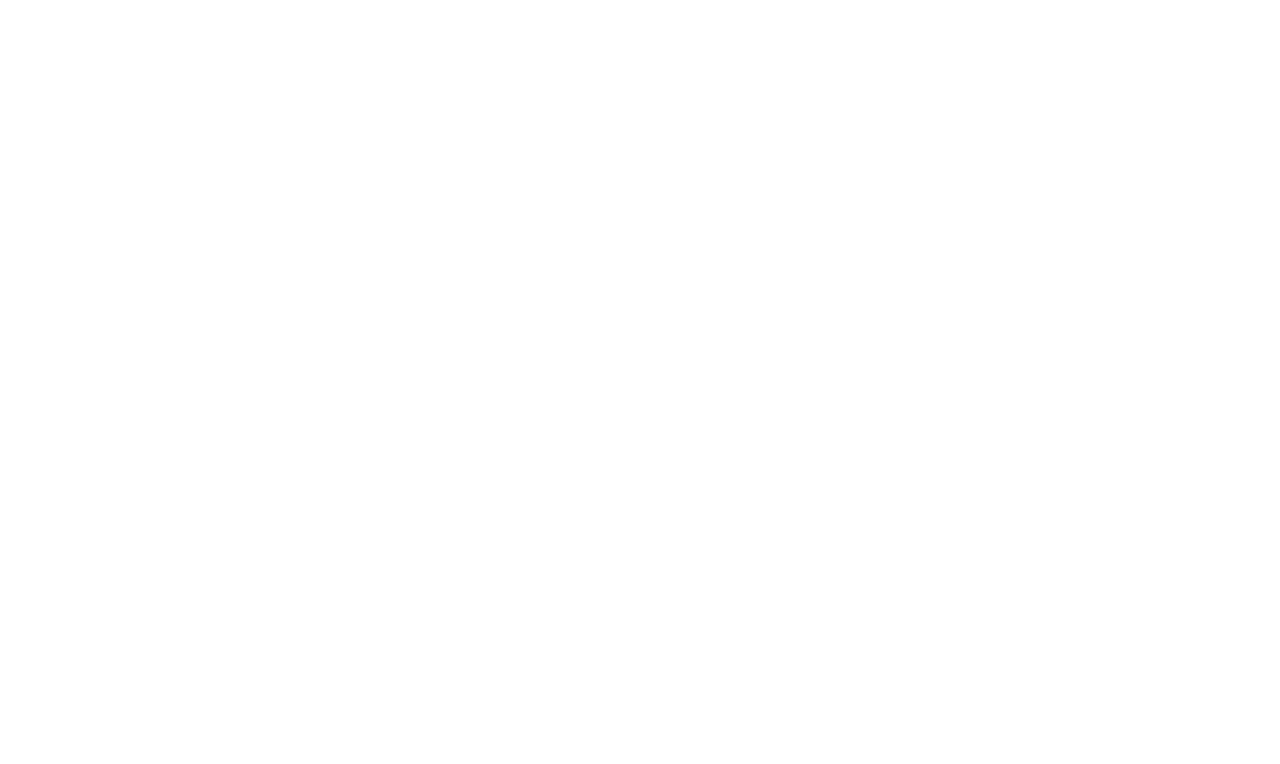
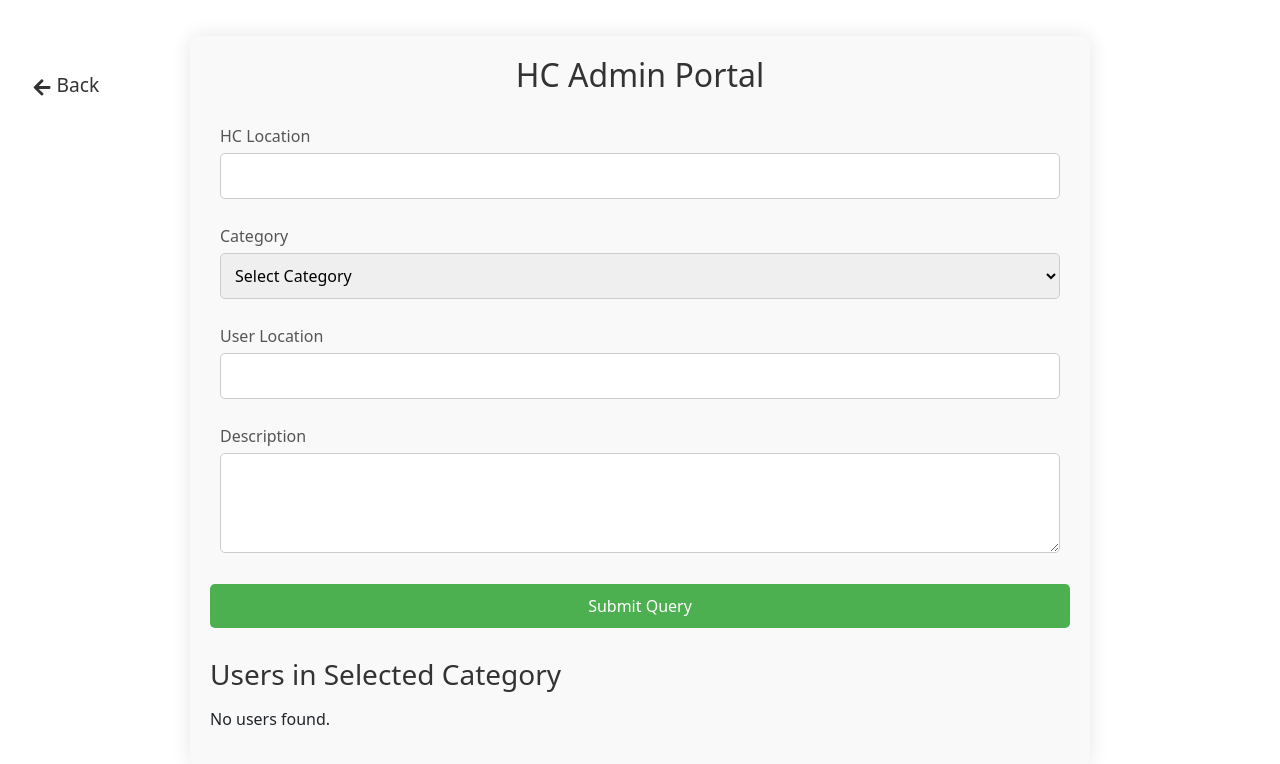
Before and after one commit to fauxriarty/happiness-cafes-frontend, a React (Create React App) app: page /admin in a window 1280 px wide. Before the commit this address had no page. Shown: the top 764 px of the page. Built offline with nearby package versions, Linux system fonts and the light colour scheme.

Commit message:
created a basic demo admin portal

```diff
--- /dev/null
+++ b/src/AdminPortal.css
@@ -0,0 +1,102 @@
+.admin-container {
+  max-width: 900px;
+  margin: 0 auto;
+  margin-top: 36px;
+  margin-bottom: 36px;
+  padding: 20px;
+  background: #f9f9f9;
+  border-radius: 10px;
+  box-shadow: 0px 0px 20px rgba(0, 0, 0, 0.1);
+}
+
+h2 {
+  text-align: center;
+  margin-bottom: 20px;
+  color: #333;
+}
+
+.query-form {
+  display: flex;
+  flex-direction: column;
+}
+
+.form-group {
+  margin-bottom: 15px;
+}
+
+.form-group label {
+  display: block;
+  margin-bottom: 5px;
+  color: #555;
+}
+
+.form-group select,
+.form-group input,
+.form-group textarea {
+  width: 100%;
+  padding: 10px;
+  border-radius: 5px;
+  border: 1px solid #ccc;
+}
+
+.form-group textarea {
+  resize: vertical;
+  height: 100px;
+}
+
+.btn-submit {
+  padding: 10px 20px;
+  background-color: #4CAF50;
+  color: white;
+  border: none;
+  border-radius: 5px;
+  cursor: pointer;
+  margin-top: 10px;
+}
+
+.btn-submit:hover {
+  background-color: #45a049;
+}
+
+.user-list {
+  margin-top: 30px;
+}
+
+.user-list h3 {
+  margin-bottom: 15px;
+  color: #333;
+}
+
+.user-list ul {
+  list-style: none;
+  padding: 0;
+}
+
+.user-list li {
+  background: #fff;
+  padding: 15px;
+  border-radius: 5px;
+  box-shadow: 0px 0px 10px rgba(0, 0, 0, 0.1);
+  margin-bottom: 10px;
+}
+
+.user-list li p {
+  margin: 5px 0;
+  color: #555;
+}
+
+.user-list li p strong {
+  color: #333;
+}
+
+.back-button {
+  position: absolute;
+  top: 72px;
+  left: 32px;
+  scale: 1.2;
+  background: none;
+  border: none;
+  color: #333;
+  font-size: 16px;
+  cursor: pointer;
+}
--- /dev/null
+++ b/src/AdminPortal.js
@@ -0,0 +1,128 @@
+import React, { useState } from 'react';
+import axios from 'axios';
+import { useNavigate } from 'react-router-dom';
+import './AdminPortal.css';
+import { FaArrowLeft } from 'react-icons/fa';
+
+const sdgs = [
+  'Food & Nutrition',
+  'Water & Sanitation',
+  'Shelter & Housing',
+  'Health & Well-being',
+  'Primary Education',
+  'Vocational Training',
+  'Adult Education & Literacy',
+  'Skill Development',
+  'Employment & Job Creation',
+  'Entrepreneurship & Business Development',
+  'Energy',
+  'Transportation',
+  'Waste Management',
+  'Gender Equality & Women\'s Empowerment',
+  'Social Services',
+  'Local & Regional Partnerships',
+  'International Aid & Cooperation',
+  'Knowledge Sharing Platforms',
+  'Volunteer Networks'
+];
+
+const AdminPortal = () => {
+  const navigate = useNavigate();
+
+  const [query, setQuery] = useState({ category: '', location: '', description: '', adminLocation: '' });
+  const [users, setUsers] = useState([]);
+
+  const handleQueryChange = (e) => {
+    const { name, value } = e.target;
+    setQuery({ ...query, [name]: value });
+  };
+
+  const handleSubmit = async (e) => {
+    e.preventDefault();
+    try {
+      const response = await axios.post('http://localhost:8080/admin/query', query);
+      setUsers(response.data);
+    } catch (error) {
+      console.error('Error fetching users:', error);
+    }
+  };
+
+  return (
+    <div className="admin-container">
+      <button className="back-button" onClick={() => navigate('/')}>
+        <FaArrowLeft /> Back
+      </button>
+      <h2>HC Admin Portal</h2>
+      <form className="query-form" onSubmit={handleSubmit}>
+        <div className="form-group">
+          <label htmlFor="adminLocation">HC Location</label>
+          <input
+            type="text"
+            id="adminLocation"
+            name="adminLocation"
+            value={query.adminLocation}
+            onChange={handleQueryChange}
+            required
+          />
+        </div>
+        <div className="form-group">
+          <label htmlFor="category">Category</label>
+          <select
+            id="category"
+            name="category"
+            value={query.category}
+            onChange={handleQueryChange}
+            required
+          >
+            <option value="">Select Category</option>
+            {sdgs.map((sdg, i) => (
+              <option key={i} value={sdg}>{sdg}</option>
+            ))}
+          </select>
+        </div>
+        <div className="form-group">
+          <label htmlFor="location">User Location</label>
+          <input
+            type="text"
+            id="location"
+            name="location"
+            value={query.location}
+            onChange={handleQueryChange}
+            required
+          />
+        </div>
+        <div className="form-group">
+          <label htmlFor="description">Description</label>
+          <textarea
+            id="description"
+            name="description"
+            value={query.description}
+            onChange={handleQueryChange}
+            required
+          ></textarea>
+        </div>
+        <button type="submit" className="btn-submit">Submit Query</button>
+      </form>
+      <div className="user-list">
+        <h3>Users in Selected Category</h3>
+        {users.length > 0 ? (
+          <ul>
+            {users.map((user, index) => (
+              <li key={index}>
+                <p><strong>Name:</strong> {user.name}</p>
+                <p><strong>Phone:</strong> {user.phoneNumber}</p>
+                <p><strong>Email:</strong> {user.email}</p>
+                <p><strong>Address:</strong> {user.address}</p>
+                <p><strong>Resource:</strong> {user.description}</p>
+              </li>
+            ))}
+          </ul>
+        ) : (
+          <p>No users found.</p>
+        )}
+      </div>
+    </div>
+  );
+};
+
+export default AdminPortal;
--- a/src/App.js
+++ b/src/App.js
@@ -9,6 +9,7 @@ import Wishes from './components/Wishes';
 import Profile from './components/Profile';
 import Terms from './components/Terms';
 import LandingPage from './components/LandingPage';
+import AdminPortal from './AdminPortal';
 import './CommonStyles.css';
 import './App.css';
 
@@ -41,6 +42,8 @@ function App() {
               <Route path="/login" element={<Login onLogin={handleLogin} />} />
               <Route path="/register" element={<Registration onRegister={handleLogin} />} />
               <Route path="/" element={<Home isAuthenticated={isAuthenticated} />} />
+              <Route path="/admin" element={<AdminPortal />} />
+
             </>
           ) : (
             <>
@@ -49,6 +52,9 @@ function App() {
               <Route path="/profile/:id" element={<Profile />} />
               <Route path="/terms" element={<Terms />} />
               <Route path="*" element={<Navigate to="/landing" />} />
+              <Route path="/admin" element={<AdminPortal />} />
+
+
             </>
           )}
         </Routes>
--- a/src/CommonStyles.css
+++ b/src/CommonStyles.css
@@ -26,12 +26,12 @@
 }
 
 .button-group .btn-custom, .add-skill .btn-custom {
-    background-color: #f56d3c;
+    background-color: #3c3ff5;
     color: white;
     border: none;
     margin-top: 64px;
-    margin-inline: 221  px;
-    padding: 14px 32px;
+    padding: 12px 36px;
+    margin: 20px;
     font-size: 1.1rem;
     transition: background-color 0.3s, transform 0.3s;
     border-radius: 30px;
@@ -42,3 +42,8 @@
     background-color: #ff6347;
     transform: scale(1.2);
 }
+
+a{
+    color: white;
+    margin-right: 20px  ;
+}
--- a/src/components/Form.css
+++ b/src/components/Form.css
@@ -15,7 +15,7 @@
   padding: 20px;
   border-radius: 15px;
   box-shadow: 0px 0px 20px rgba(0, 0, 0, 0.2);
-  max-width: 1100px;
+  max-width: 1000px;
   width: 100%;
   text-align: center;
   margin: 0 auto;
@@ -27,6 +27,7 @@
   left: 20px;
   background: none;
   border: none;
+  scale:2;
   color: white;
   font-size: 24px;
   cursor: pointer;
@@ -47,8 +48,7 @@
 .form-box .form-control {
   margin-bottom: 20px;
   border-radius: 5px;
-  padding: 15px;
-  margin: 2px;
+  padding: 10px;
   border: 1px solid #ccc;
 }
 
@@ -61,18 +61,32 @@
 
 .form-group {
   flex: 1;
-  min-width: 45%;
-  margin: 5px;
+  min-width: 40%;
+  margin: 10px;
+}
+
+.form-check-group {
+  display: flex;
+  flex-direction: column;
+  align-items: flex-start;
+  margin-left: 720px;
+  margin-top: -30px;
 }
 
 .form-check {
   display: flex;
   align-items: center;
-  margin-bottom: 10px;
+  margin-bottom: 5px;
 }
 
 .form-check-input {
-  margin-right: 10px;
+  width: 12px;
+  height: 12px;
+  margin-right: 5px;
+}
+
+.form-check-label {
+  font-size: 16px;
 }
 
 .btn-secondary {
--- a/src/components/Home.js
+++ b/src/components/Home.js
@@ -11,9 +11,12 @@ const Home = ({ isAuthenticated }) => {
         <>
           <p className="lead mb-5">Join us to share happiness and contribute to social causes.</p>
           <div className="button-group">
-            <Link to="/login" className="btn btn-custom btn-lg mx-3">Login</Link>
-            <Link to="/register" className="btn btn-custom btn-lg mx-3">Feedback</Link>
+            <Link to="/login" className="btn btn-custom btn-lg mx-3" style={{ backgroundColor:'turquoise'}}>Login</Link>
+            <Link to="/register" className="btn btn-custom btn-lg mx-3" style={{ backgroundColor:'turquoise'}}>Feedback</Link>
           </div>
+
+          <a href='/admin' className="lead mb-5" style={{ color:'white', fontSize: '14px', marginTop: '64px', fontStyle:'italic', marginRight:'28px'}}>Admin?</a>
+
         </>
 
     </div>
--- a/src/components/Registration.js
+++ b/src/components/Registration.js
@@ -25,7 +25,6 @@ const sdgs = [
   'Knowledge Sharing Platforms',
   'Volunteer Networks'
 ];
-
 
 const Registration = ({ onRegister }) => {
   const navigate = useNavigate();
@@ -118,6 +117,9 @@ const Registration = ({ onRegister }) => {
                 onChange={handleUserChange}
                 required
               />
+            </div>
+          </div>
+          <div className="form-check-group">
             <div className="form-check">
               <input
                 type="checkbox"
@@ -139,7 +141,6 @@ const Registration = ({ onRegister }) => {
                 onChange={handleUserChange}
               />
               <label htmlFor="newsletter" className="form-check-label">Sign up for our newsletter</label>
-              </div>
             </div>
           </div>
           <div className="form-row">
```
Lines whose indentation alone changed are shown as unchanged.
